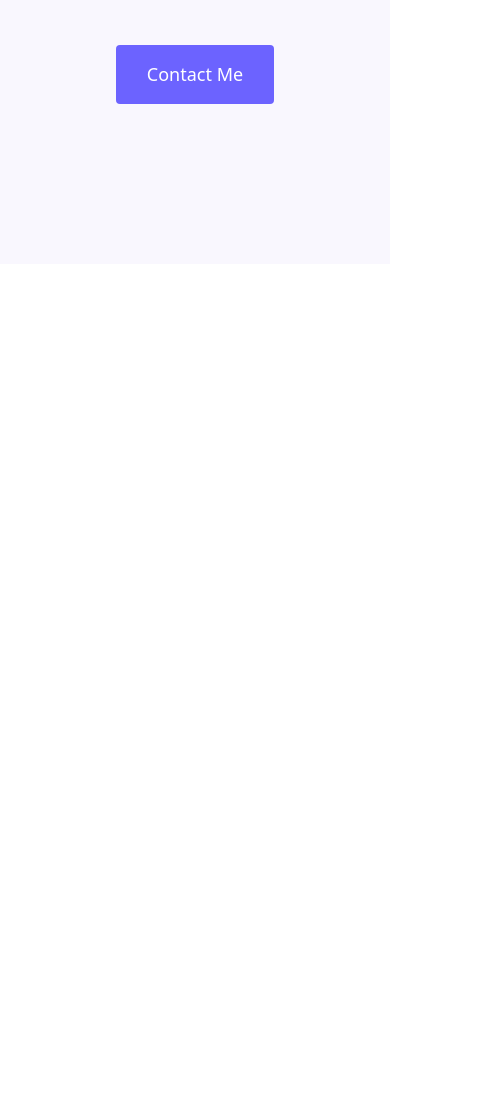
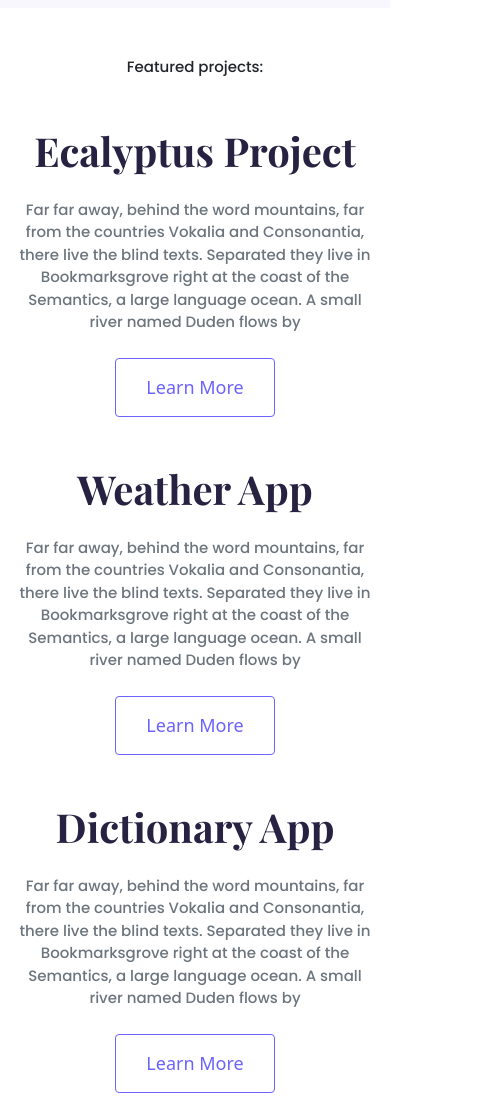
Before and after one commit to ScottyBH/Portfolio-Project, a plain HTML site: page index.html in a window 390 px wide. Shown: the part 502-1600 px from the top of the page, 490 px wide, since content can reach past the window. Before the commit the page ends 844 px from the top, so only its background shows below. Drawn offline with nearby package versions, Linux system fonts and the light colour scheme.

Commit message:
added projects to homepage and made the site responsive

```diff
--- a/Styles/script.css
+++ b/Styles/script.css
@@ -15,9 +15,22 @@ h3 {
   font-weight: bold;
   margin: 0;
 }
+
+p {
+  font-size: 15px;
+  font-family: var(--main-font-family);
+}
 .btn-branding {
   background-color: var(--branding-color);
   color: white;
+  border-radius: 4px;
+  font-size: 18px;
+  line-height: 27px;
+  padding: 15px 30px;
+}
+.btn-branding-outline {
+  color: var(--branding-color);
+  border: 1px solid var(--branding-color);
   border-radius: 4px;
   font-size: 18px;
   line-height: 27px;
@@ -29,9 +42,33 @@ h3 {
   padding: 160px 20px;
 }
 
+.project-headings {
+  font-size: 40px;
+  font-family: var(--heading-font-family);
+}
+.project-description {
+  padding: 0 20px;
+}
+
 :root {
   --branding-color: #6c63ff;
   --seconday-color: #f9f7fe;
   --heading-font-family: "Playfair Display", serif;
   --main-font-family: "Poppins", sans-serif;
 }
+
+@media (max-width: 900px) {
+  h1 {
+    font-size: 60px;
+  }
+  h2 {
+    font-size: 20px;
+  }
+  .hero {
+    padding: 80px 20px;
+  }
+  .project-description {
+    padding: 0;
+    text-align: center;
+  }
+}
--- a/index.html
+++ b/index.html
@@ -34,7 +34,77 @@
       <h1>Meghan Hardeman</h1>
       <h2 class="mb-5">Front-end developer based in Phoenix, Arizona</h2>
       <div>
-        <a href="" class="btn btn-branding">Contact Me</a>
+        <a href="#" class="btn btn-branding">Contact Me</a>
+      </div>
+    </div>
+    <p class="text-center m-5">Featured projects:</p>
+    <div class="container mb-5">
+      <div class="row">
+        <div class="col d-none d-lg-block">
+          <img
+            src="images/ecalyptus.png"
+            alt="Ecalyptus Project"
+            class="img-fluid"
+          />
+        </div>
+        <div class="col">
+          <div class="project-description">
+            <h2 class="project-headings mb-4">Ecalyptus Project</h2>
+            <p class="mb-4 text-muted">
+              Far far away, behind the word mountains, far from the countries
+              Vokalia and Consonantia, there live the blind texts. Separated
+              they live in Bookmarksgrove right at the coast of the Semantics, a
+              large language ocean. A small river named Duden flows by
+            </p>
+            <a href="#" class="btn btn-branding-outline">Learn More</a>
+          </div>
+        </div>
+      </div>
+    </div>
+    <div class="container mb-5">
+      <div class="row">
+        <div class="col">
+          <div class="project-description">
+            <h2 class="project-headings mb-4">Weather App</h2>
+            <p class="mb-4 text-muted">
+              Far far away, behind the word mountains, far from the countries
+              Vokalia and Consonantia, there live the blind texts. Separated
+              they live in Bookmarksgrove right at the coast of the Semantics, a
+              large language ocean. A small river named Duden flows by
+            </p>
+            <a href="#" class="btn btn-branding-outline">Learn More</a>
+          </div>
+        </div>
+        <div class="col d-none d-lg-block">
+          <img
+            src="images/weather.png"
+            alt="Ecalyptus Project"
+            class="img-fluid"
+          />
+        </div>
+      </div>
+    </div>
+    <div class="container mb-5">
+      <div class="row">
+        <div class="col d-none d-lg-block">
+          <img
+            src="images/dictionary.png"
+            alt="Ecalyptus Project"
+            class="img-fluid"
+          />
+        </div>
+        <div class="col">
+          <div class="project-description">
+            <h2 class="project-headings mb-4">Dictionary App</h2>
+            <p class="mb-4 text-muted">
+              Far far away, behind the word mountains, far from the countries
+              Vokalia and Consonantia, there live the blind texts. Separated
+              they live in Bookmarksgrove right at the coast of the Semantics, a
+              large language ocean. A small river named Duden flows by
+            </p>
+            <a href="#" class="btn btn-branding-outline">Learn More</a>
+          </div>
+        </div>
       </div>
     </div>
   </body>
```
Also changed, not shown: images/dictionary.png (added), images/weather.png (added), 2 other files.
